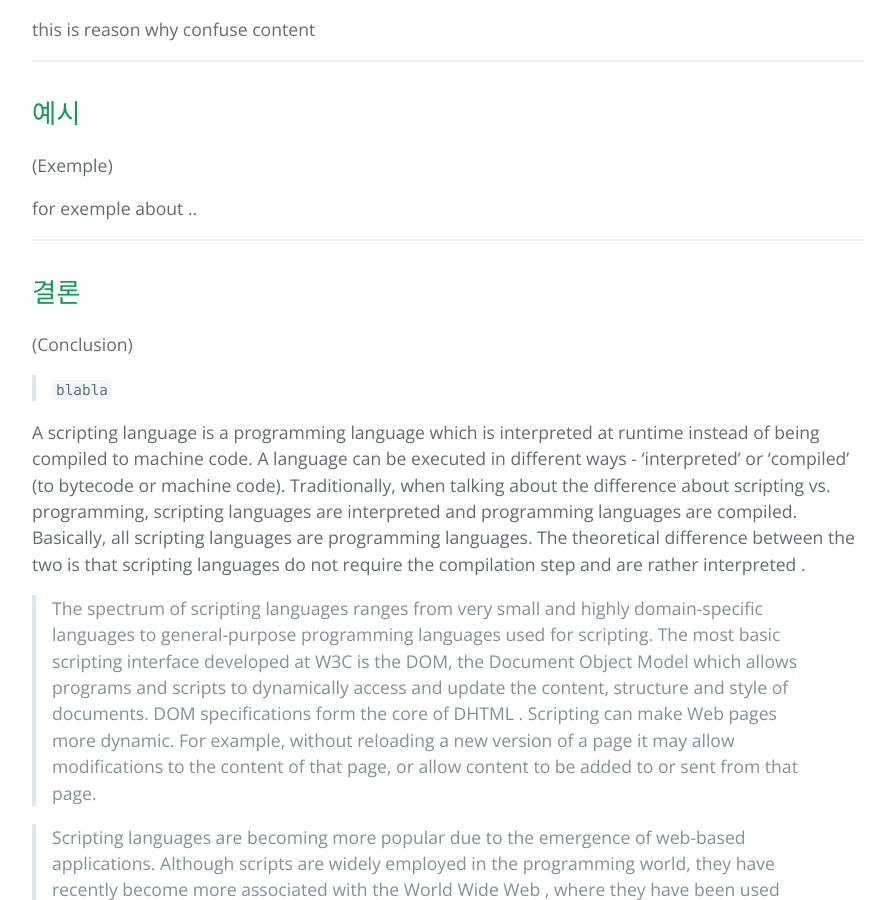
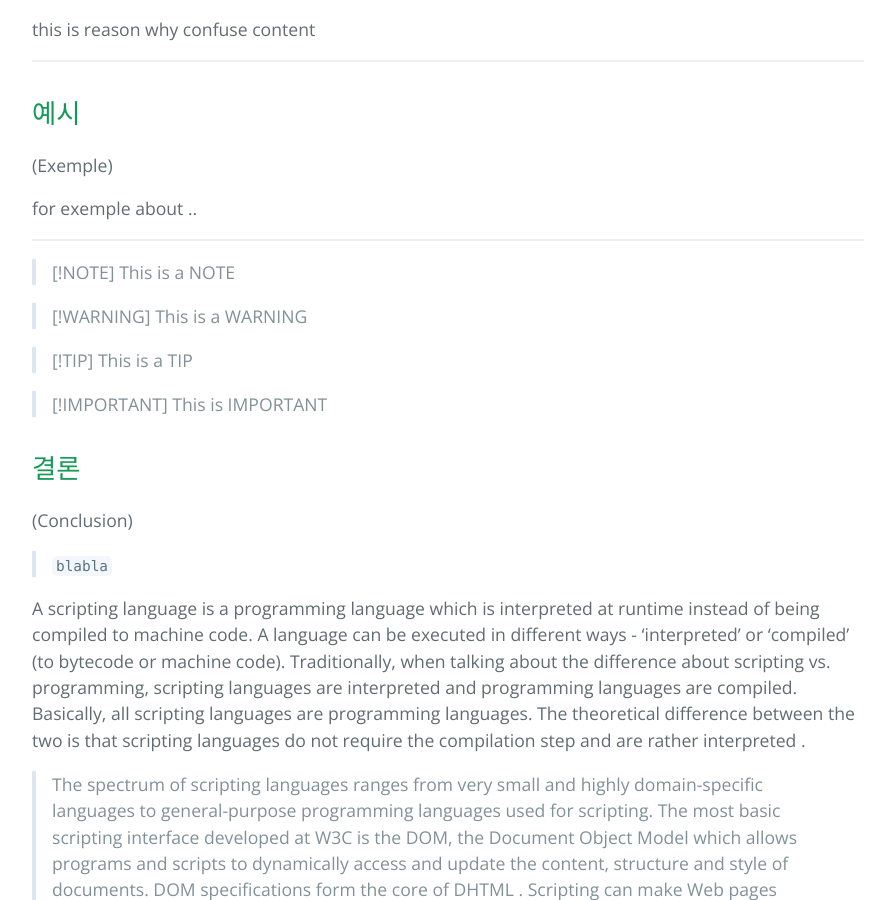
Before and after one commit to wonbae/wonbae.github.io, a Jekyll site: the page built from _posts/2019-01-28-Javascript는Compiled언어일까Interpreted언어일까.markdown, in a window 1280 px wide and 900 px high, scrolled down 1217 px. Shown: the whole window, without its empty margins (192-1087 px from the left). Built offline with Jekyll 4.4.1, drawn with Linux system fonts in a browser that asks for light colours.

Commit message:
make format test

```diff
--- a/_posts/2019-01-28-Javascript는Compiled언어일까Interpreted언어일까.markdown
+++ b/_posts/2019-01-28-Javascript는Compiled언어일까Interpreted언어일까.markdown
@@ -58,7 +58,17 @@ for exemple about ..
 ***
 
 
+> [!NOTE]
+> This is a NOTE
 
+> [!WARNING]
+> This is a WARNING
+
+> [!TIP]
+> This is a TIP
+
+> [!IMPORTANT]
+> This is IMPORTANT
 
 
 ## 결론
```
